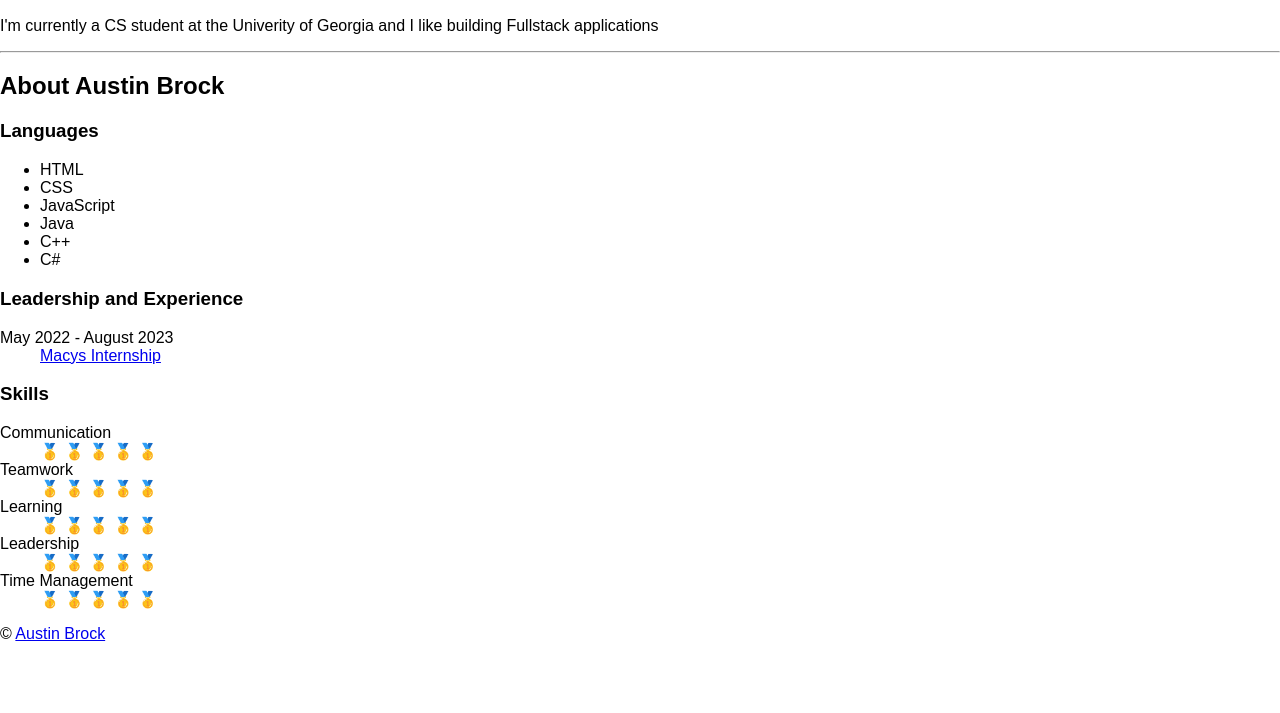
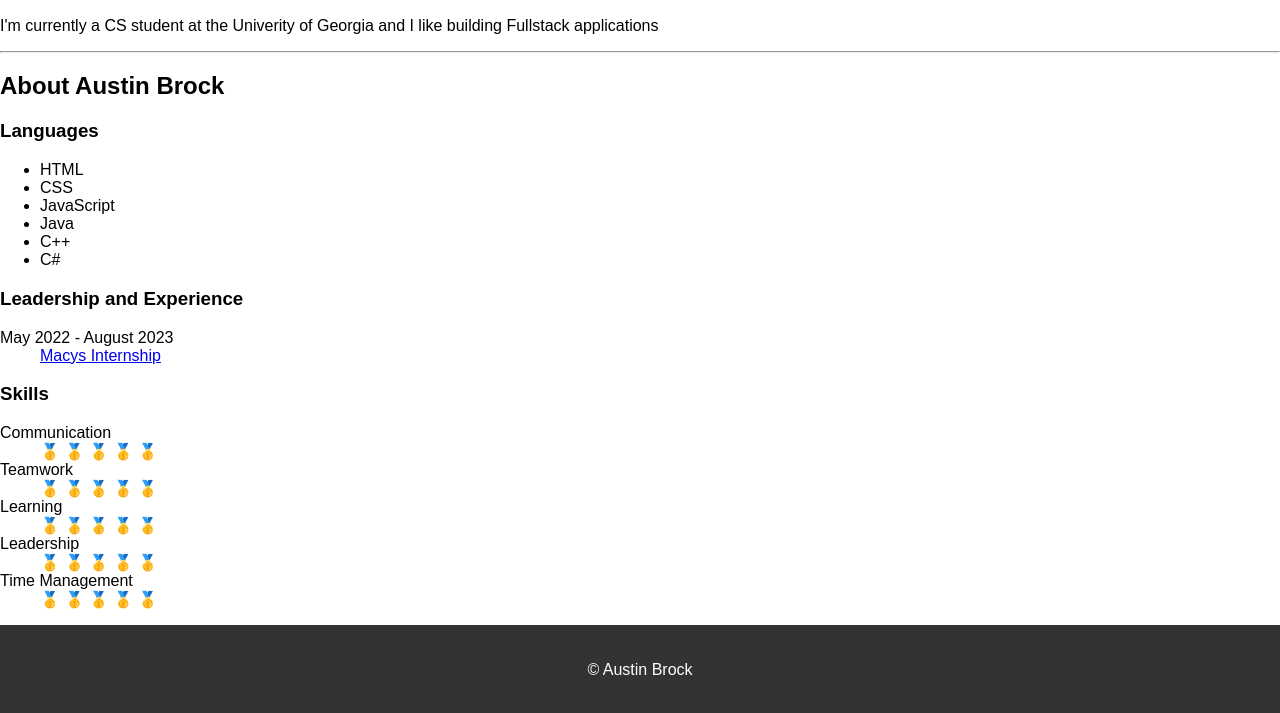
Before and after one commit to Austin-Brock/CV, a plain HTML site: page index.html in a window 1280 px wide. Shown: the part 359-1072 px from the top of the page. Before the commit the page ends 1018 px from the top, so only its background shows below. Drawn offline with Linux system fonts and the light colour scheme.

Commit message:
updated the css file

```diff
--- a/style.css
+++ b/style.css
@@ -31,3 +31,20 @@ nav a:hover {
     background-color: #003366; /* Darker shade of blue on hover */
     color: #ffcc00;            /* Change text color on hover for contrast */
 }
+
+/* Style for the footer */
+footer {
+    background-color: #333333; /* A dark gray background */
+    color: #ffffff;            /* White text for contrast */
+    padding: 20px;             /* Padding for some space inside the footer */
+    text-align: center;        /* Center-align the content */
+}
+
+footer a {
+    color: #ffffff;            /* Ensure links are also white for consistency */
+    text-decoration: none;     /* Optional: Removes the underline from links */
+}
+
+footer a:hover {
+    text-decoration: underline; /* Optional: Underline on hover for better UX */
+}
```
